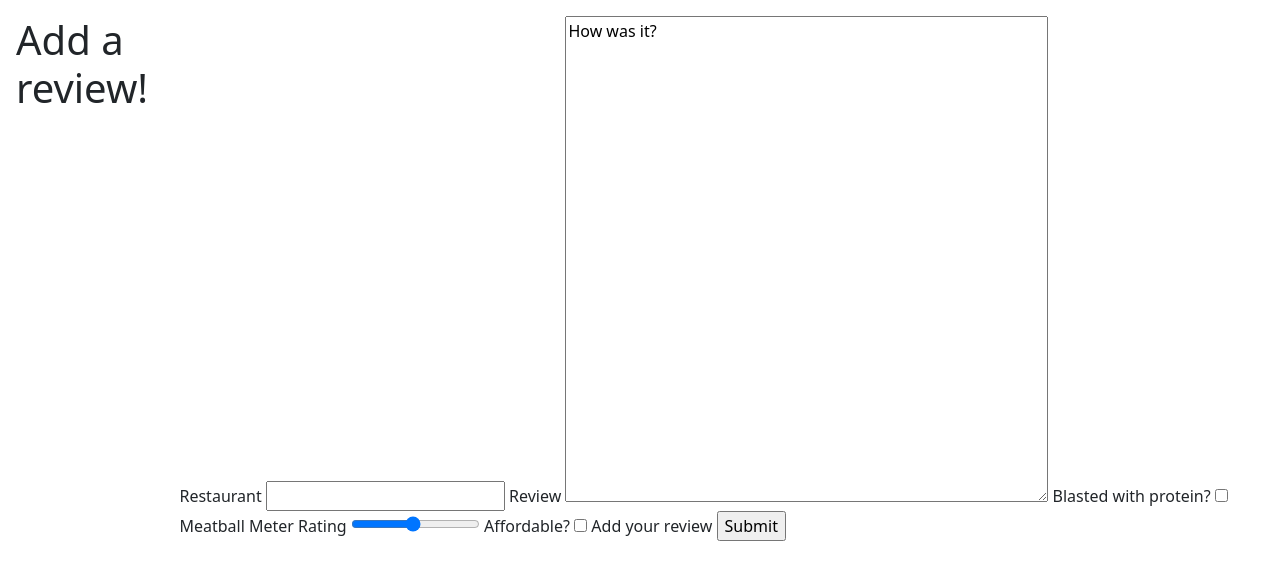
After one commit to DouglasH9/possible_meatball_meter, a Flask app: page /add_review in a window 1280 px wide. The commit adds this page. Shown: the top 580 px of the page. Run offline with Flask 2, Linux system fonts and the light colour scheme.

Commit message:
review form and start of review controller logic

```diff
--- /dev/null
+++ b/flask_app/controllers/reviews.py
@@ -0,0 +1,9 @@
+from types import MethodDescriptorType
+from flask_app import app
+from flask import render_template, redirect, request, session, flash
+from flask_app.models.review import Review
+from flask_app.models import user
+
+@app.route("/add_review")
+def render_add_a_review():
+    return render_template("/add_review.html")
--- /dev/null
+++ b/flask_app/templates/add_review.html
@@ -0,0 +1,29 @@
+<!DOCTYPE html>
+<html lang="en">
+<head>
+    <meta charset="UTF-8">
+    <meta http-equiv="X-UA-Compatible" content="IE=edge">
+    <meta name="viewport" content="width=device-width, initial-scale=1.0">
+    <link href="https://cdn.jsdelivr.net/npm/bootstrap@5.1.1/dist/css/bootstrap.min.css" rel="stylesheet" integrity="sha384-F3w7mX95PdgyTmZZMECAngseQB83DfGTowi0iMjiWaeVhAn4FJkqJByhZMI3AhiU" crossorigin="anonymous">
+    <title>Add a review!</title>
+</head>
+<body>
+    <div class="d-flex m-3 justify-content-center">
+        <h1>Add a review!</h1>
+        <form action="/push_review", method="POST">
+            <label for="restaurant_name">Restaurant</label>
+            <input type="text" name="restaurant_name" id="restaurant_name">
+            <label for="review">Review</label>
+            <textarea name="review" id="review" cols="50" rows="20">How was it?</textarea>
+            <label for="is_blasted">Blasted with protein?</label>
+            <input type="checkbox" name="is_blasted" id="is_blasted">
+            <label for="rating">Meatball Meter Rating</label>
+            <input type="range" name="rating" id="rating" min="0" max="8.3">
+            <label for="is_affordable">Affordable?</label>
+            <input type="checkbox" name="is_affordable" id="is_affordable">
+            <label for="submit">Add your review</label>
+            <input type="submit" name="submit">
+        </form>
+    </div>
+</body>
+</html>
--- a/flask_app/templates/dashboard.html
+++ b/flask_app/templates/dashboard.html
@@ -10,5 +10,6 @@
 <body>
     <h1>Henlo, {{user.fName}}!</h1>
     <a href="/logout">Logout</a>
+    <a href="/add_review">Add a review!</a>
 </body>
 </html>
--- a/server.py
+++ b/server.py
@@ -1,6 +1,7 @@
 from flask_app import app
 
 from flask_app.controllers import users
+from flask_app.controllers import reviews
 
 if __name__ == "__main__":
     app.run(debug = True)
```
Also changed, not shown: flask_app/models/review.py (+7 -2 lines).
